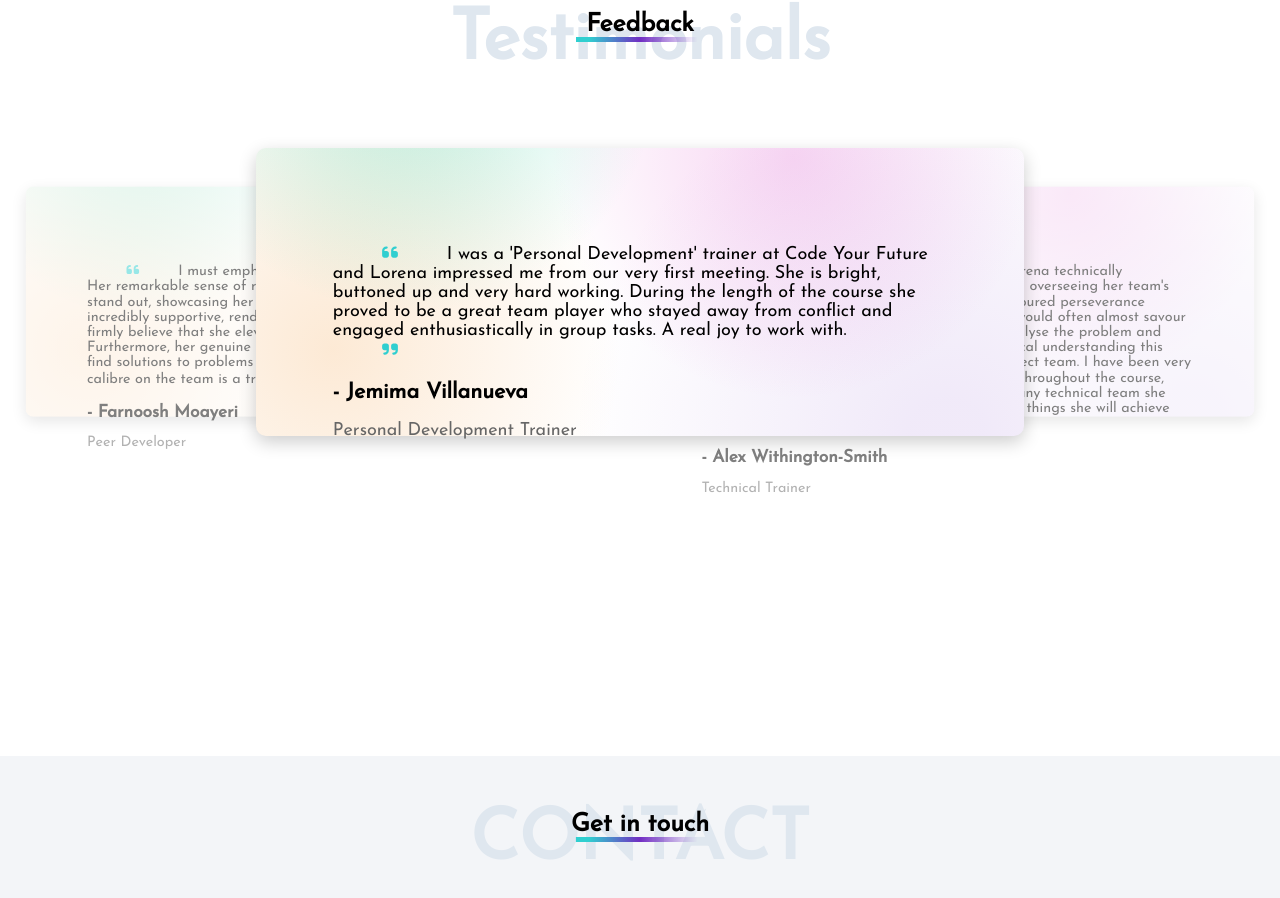
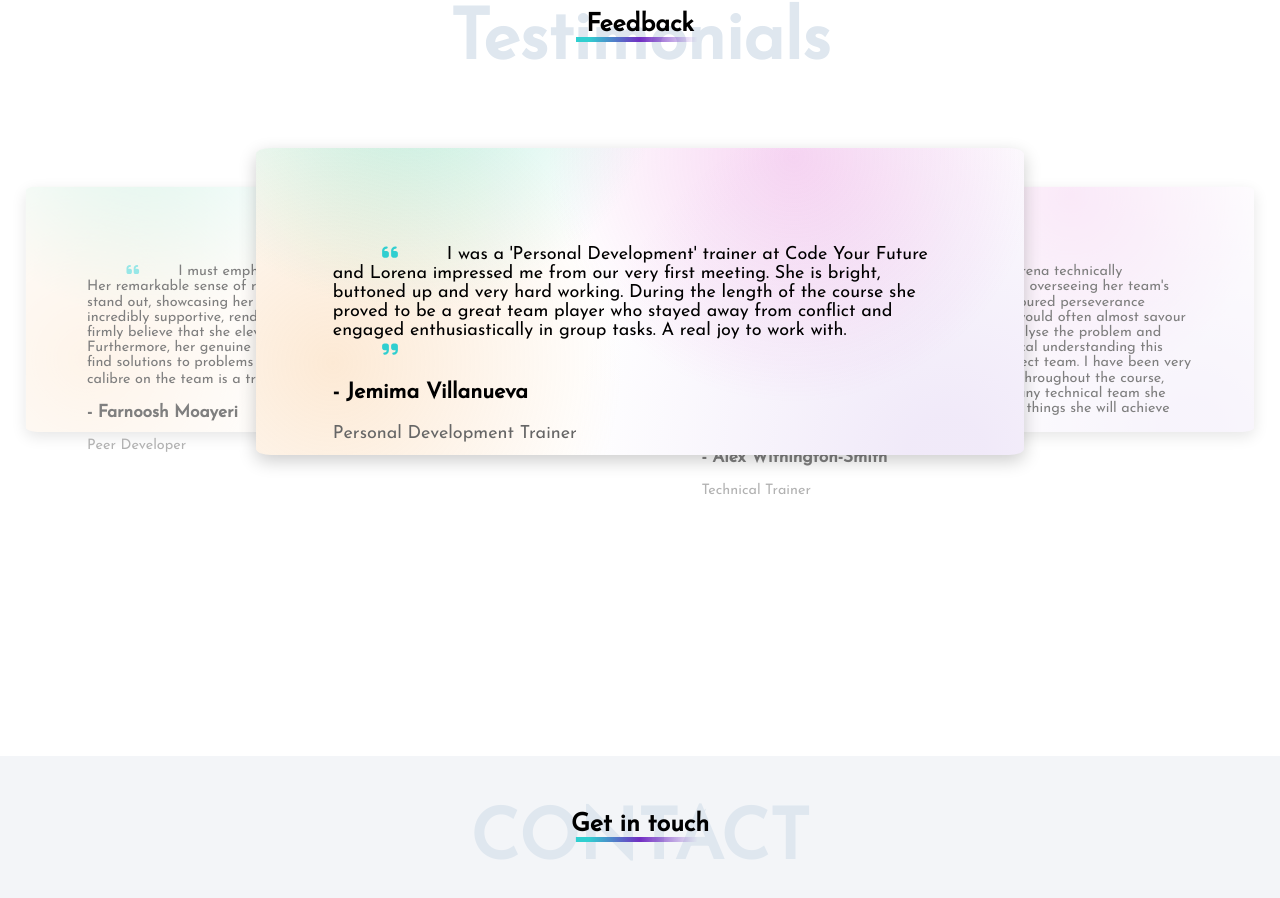
Before and after one commit to LorenaCapraru/Portofolio, a React (Create React App) app: page / in a window 1280 px wide. Shown: the part 3244-4142 px from the top of the page. Built offline with nearby package versions, Linux system fonts and the light colour scheme.

Commit message:
Update Feedback.css

```diff
--- a/src/pages/Feedback/Feedback.css
+++ b/src/pages/Feedback/Feedback.css
@@ -63,8 +63,8 @@ input[type="radio"] {
   box-shadow: rgba(0, 0, 0, 0.2) 0px 6px 18px 0px;
   padding: 10%;
   position: relative;
-  border-radius: 10px;
-  height: 35%;
+  border-radius: 2%;
+  height: 40%;
   background-color: rgb(255, 255, 255);
   background-image: radial-gradient(
       circle at 20% -30%,
@@ -95,13 +95,13 @@ input[type="radio"] {
 }
 
 .testimonial-text {
-  font-size: 18px;
-  margin-bottom: 10px;
+  font-size: 1em;
+  margin-bottom: 1em;
 }
 
 .testimonial-name {
   font-weight: bold;
-  margin-bottom: 5px;
+  margin-bottom: 1em;
   font-size: larger;
 }
 
@@ -109,16 +109,11 @@ input[type="radio"] {
   color: #666;
 }
 
-.show-more-button {
-  background: none;
-  border: none;
-  color: #007bff;
-  cursor: pointer;
-  font-weight: bold;
-  margin-top: 10px;
-}
-
 .quote {
   color: rgb(48, 207, 208);
   font-size: 1em;
 }
+
+@media (max-width: 992px) {
+
+}
```
